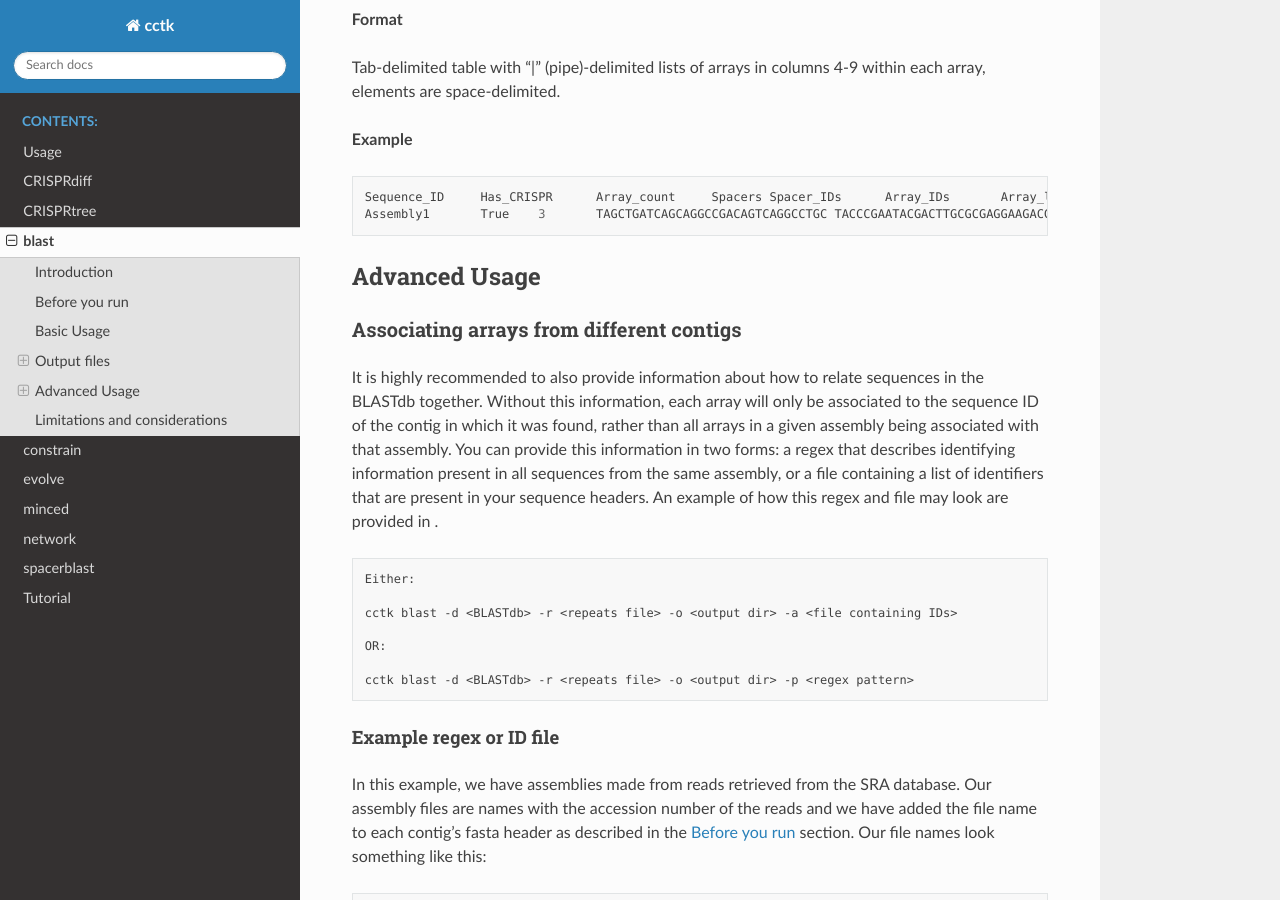
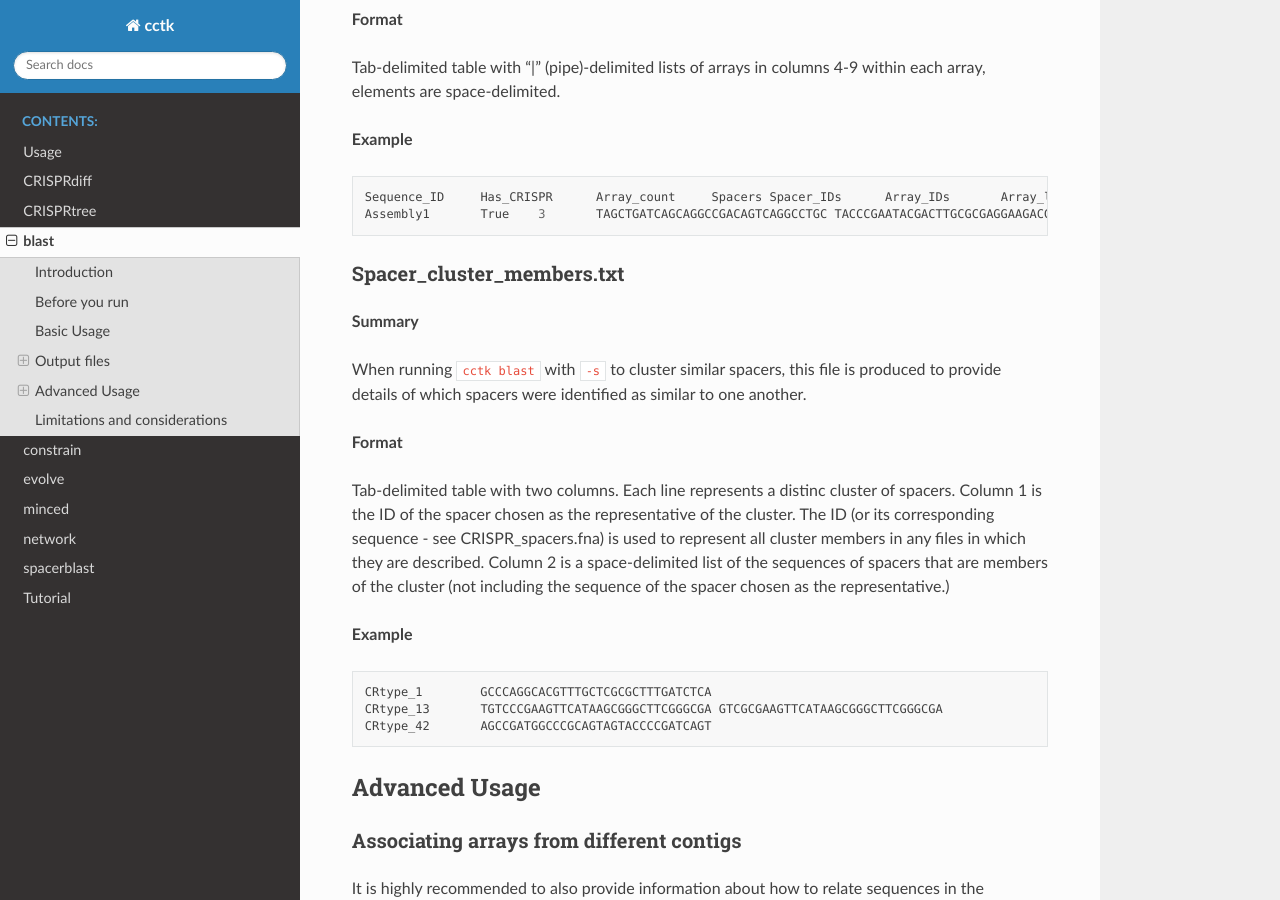
Before and after one commit to Alan-Collins/CRISPR_comparison_toolkit, a Sphinx documentation site: the page built from docs/source/content/blast.rst, in a window 1280 px wide and 900 px high, scrolled down 6665 px. Built offline with Sphinx 7.4.7 and the Read the Docs theme 2.0.0, drawn with Linux system fonts in a browser that asks for light colours.

Commit message:
Add Spacer_cluster_members.txt description

```diff
--- a/docs/source/content/blast.rst
+++ b/docs/source/content/blast.rst
@@ -277,6 +277,30 @@ Tab-delimited table with "|" (pipe)-delimited lists of arrays in columns 4-9 wit
 	Sequence_ID	Has_CRISPR	Array_count	Spacers Spacer_IDs	Array_IDs	Array_locations Repeat_sequences	Array_CRISPR_types
 	Assembly1	True	3	TAGCTGATCAGCAGGCCGACAGTCAGGCCTGC TACCCGAATACGACTTGCGCGAGGAAGACGGT AGCATCGCATCAAATCGTGCAGAACACGATAA TGGTCGAGCAGTTCGGCAAAGGGGCCGTGGTT TTCACCTGGTCGCCGGCCAGGCTGATCACTGC TACAAGGTCATGGCGCTCGGCAACGTGGTGGAA GCTGTGCGTCGCCGTGGTCTGACGGTCGAATC AGCAGATACCCGAACCACTGGAGGTACATGCA TTCATCAGGATGCCGCCAAGGGTCCGCATAAT|AGGTCGAGGTGGGCTCGGCGGCGATGATCGAT GGTACGTGGTTTCGACCAACAGCACTGCCCAA TAAAGGAGATTGCCATGCTGATCAAACTTCCC GTCAGGGTCGTGCATGACTCCGATGTGGTGGC CGTCCAGAACGTCACACGCTCGCCGTCGATGT AACCGGAGCCTTCGGGCCGCGTTGGGATCCAC TTGACTGCTGGGGCCTGACGCTCATCGCGCGG GCGACCCTGGCCAGGGCGGCGTCGCGCTCTGC TTGAGCACAACCGGCTGAGCCAGCTGGTTGTC|CAGCAGCGGCTCCAGGAAGAGGGGCGCTGCCT AAGAGTCGCGGCGACAACTACCAGACGTCCGC GTATGGCTCTCTCCATTGGGGTGGCGATACTC GATCTGGGGCGGCATCATCACAGCAGAATCTA ACAACATCAATCGCCTGATGCTGGGGCACCTG AGCTTCGGCACCCTGATGCGCGCCGTCGAGGG AATGCGGTCCTGCGCATCCGAACTGGTAAGTG GACCCCCGGAGGACCAACCGTGGACAACGACA TCCTTCGGCTCCGCCGGCCGGATCGCTGCAT GTCGCGAAGTTCATAAGCGGGCTTAGGGCGA	1F_156 1F_19 1F_46 1F_123 1F_59 1F_64 1F_34 1F_93 1F_33|1F_99 1F_1 1F_45 1F_83 1F_124 1F_126 1F_30 1F_39 1F_49|1F_134 1F_81 1F_55 1F_84 1F_16 1F_5 1F_51 1F_100 1F_106 1F_145 6|7|11	Assembly1_contig2 209013-208445|Assembly1_contig4 19992-20559|Assembly1_contig4 30050-29425 GTTCACTGCCGTATAGGCAGCTAAGAAA|GTTCACTGCCGTGTAGGCAGCTAAGAAA|GTTCACTGCCGTATAGGCAGCTAAGAAA	1F|1F|1F
 
+
+.. _blast-spacer-cluster-reps:
+
+
+Spacer_cluster_members.txt
+^^^^^^^^^^^^^^^^^^^^^^^^^^
+
+**Summary**
+
+When running ``cctk blast`` with ``-s`` to cluster similar spacers, this file is produced to provide details of which spacers were identified as similar to one another.
+
+**Format**
+
+Tab-delimited table with two columns. Each line represents a distinc cluster of spacers. Column 1 is the ID of the spacer chosen as the representative of the cluster. The ID (or its corresponding sequence - see CRISPR_spacers.fna) is used to represent all cluster members in any files in which they are described. Column 2 is a space-delimited list of the sequences of spacers that are members of the cluster (not including the sequence of the spacer chosen as the representative.)
+
+**Example**
+
+.. code-block:: shell
+
+	CRtype_1	GCCCAGGCACGTTTGCTCGCGCTTTGATCTCA
+	CRtype_13	TGTCCCGAAGTTCATAAGCGGGCTTCGGGCGA GTCGCGAAGTTCATAAGCGGGCTTCGGGCGA
+	CRtype_42	AGCCGATGGCCCGCAGTAGTACCCCGATCAGT
+
+
 .. _blast-advanced:
 
 Advanced Usage
```
Also changed, not shown: docs/source/content/minced.rst (+14 -0 lines).
